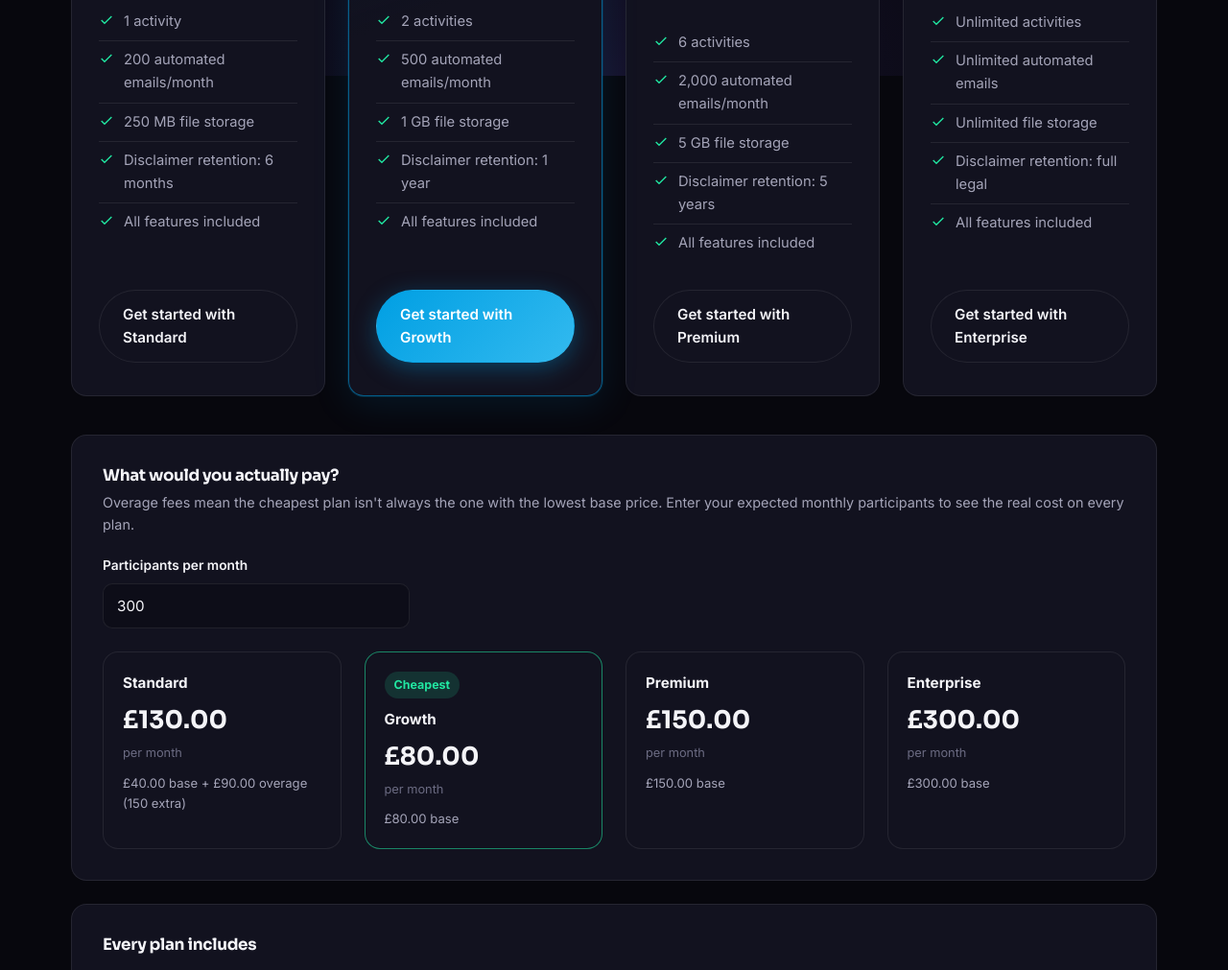
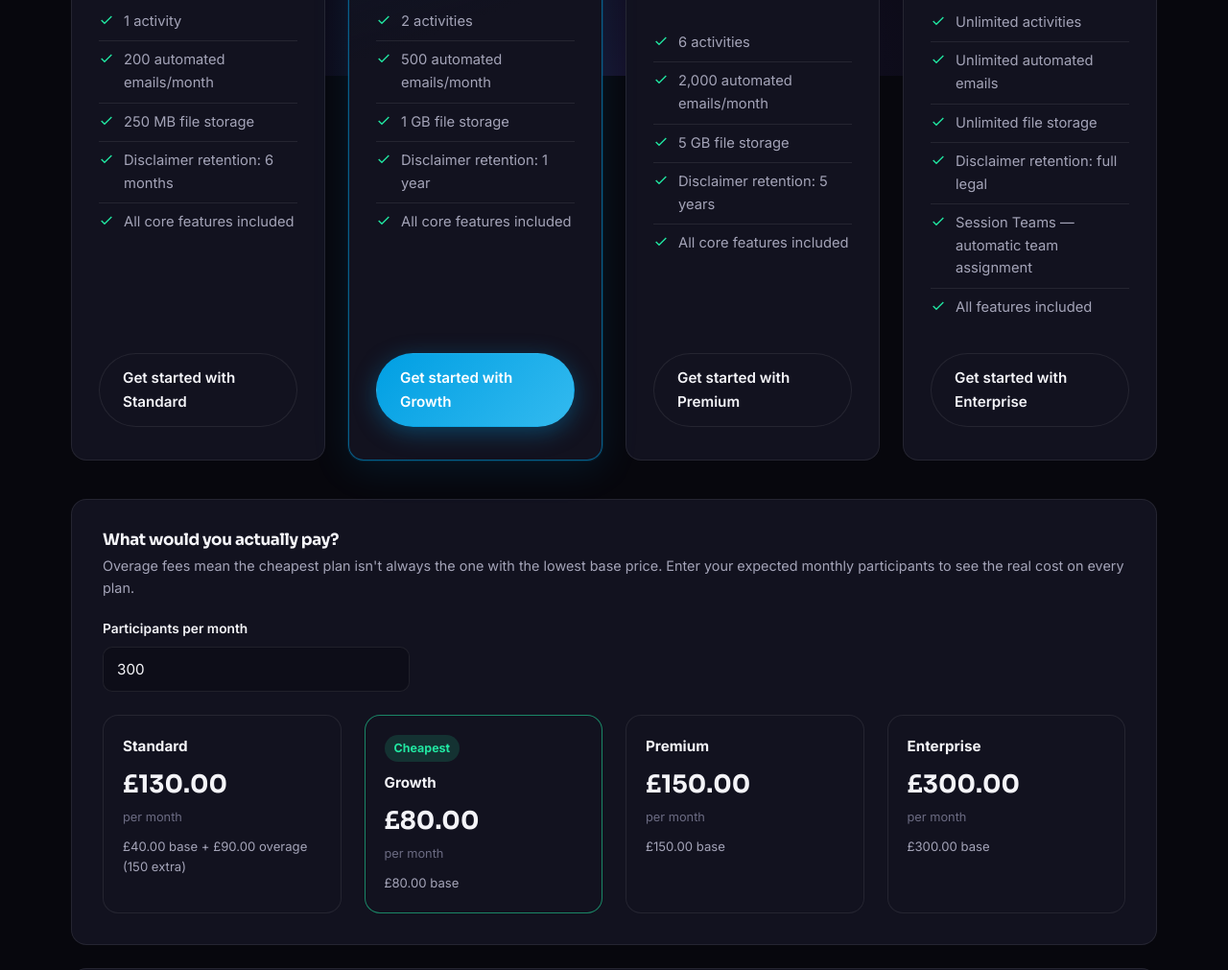
Before and after one commit to PartyBooking/web, a plain HTML site: page pricing.html in a window 1280 px wide. Shown: the part 721-1732 px from the top of the page at 96% size. Drawn offline with Linux system fonts and the light colour scheme.

Commit message:
Name Session Teams on the Enterprise card
It's the only feature genuinely gated by plan, so it belongs on the card
that sells it. The other three tiers said "All features included" while
Session Teams was Enterprise-only — now "All core features included".

```diff
--- a/pricing.html
+++ b/pricing.html
@@ -59,7 +59,7 @@
             <li><svg width="16" height="16" viewBox="0 0 24 24" fill="none" stroke="currentColor" stroke-width="2"><polyline points="20 6 9 17 4 12"/></svg> 200 automated emails/month</li>
             <li><svg width="16" height="16" viewBox="0 0 24 24" fill="none" stroke="currentColor" stroke-width="2"><polyline points="20 6 9 17 4 12"/></svg> 250 MB file storage</li>
             <li><svg width="16" height="16" viewBox="0 0 24 24" fill="none" stroke="currentColor" stroke-width="2"><polyline points="20 6 9 17 4 12"/></svg> Disclaimer retention: 6 months</li>
-            <li><svg width="16" height="16" viewBox="0 0 24 24" fill="none" stroke="currentColor" stroke-width="2"><polyline points="20 6 9 17 4 12"/></svg> All features included</li>
+            <li><svg width="16" height="16" viewBox="0 0 24 24" fill="none" stroke="currentColor" stroke-width="2"><polyline points="20 6 9 17 4 12"/></svg> All core features included</li>
           </ul>
           <a href="https://app.targetbooker.com/onboarding?plan=standard" class="btn btn-secondary btn-block">Get started with Standard</a>
         </div>
@@ -75,7 +75,7 @@
             <li><svg width="16" height="16" viewBox="0 0 24 24" fill="none" stroke="currentColor" stroke-width="2"><polyline points="20 6 9 17 4 12"/></svg> 500 automated emails/month</li>
             <li><svg width="16" height="16" viewBox="0 0 24 24" fill="none" stroke="currentColor" stroke-width="2"><polyline points="20 6 9 17 4 12"/></svg> 1 GB file storage</li>
             <li><svg width="16" height="16" viewBox="0 0 24 24" fill="none" stroke="currentColor" stroke-width="2"><polyline points="20 6 9 17 4 12"/></svg> Disclaimer retention: 1 year</li>
-            <li><svg width="16" height="16" viewBox="0 0 24 24" fill="none" stroke="currentColor" stroke-width="2"><polyline points="20 6 9 17 4 12"/></svg> All features included</li>
+            <li><svg width="16" height="16" viewBox="0 0 24 24" fill="none" stroke="currentColor" stroke-width="2"><polyline points="20 6 9 17 4 12"/></svg> All core features included</li>
           </ul>
           <a href="https://app.targetbooker.com/onboarding?plan=growth" class="btn btn-primary btn-block">Get started with Growth</a>
         </div>
@@ -90,7 +90,7 @@
             <li><svg width="16" height="16" viewBox="0 0 24 24" fill="none" stroke="currentColor" stroke-width="2"><polyline points="20 6 9 17 4 12"/></svg> 2,000 automated emails/month</li>
             <li><svg width="16" height="16" viewBox="0 0 24 24" fill="none" stroke="currentColor" stroke-width="2"><polyline points="20 6 9 17 4 12"/></svg> 5 GB file storage</li>
             <li><svg width="16" height="16" viewBox="0 0 24 24" fill="none" stroke="currentColor" stroke-width="2"><polyline points="20 6 9 17 4 12"/></svg> Disclaimer retention: 5 years</li>
-            <li><svg width="16" height="16" viewBox="0 0 24 24" fill="none" stroke="currentColor" stroke-width="2"><polyline points="20 6 9 17 4 12"/></svg> All features included</li>
+            <li><svg width="16" height="16" viewBox="0 0 24 24" fill="none" stroke="currentColor" stroke-width="2"><polyline points="20 6 9 17 4 12"/></svg> All core features included</li>
           </ul>
           <a href="https://app.targetbooker.com/onboarding?plan=premium" class="btn btn-secondary btn-block">Get started with Premium</a>
         </div>
@@ -105,6 +105,7 @@
             <li><svg width="16" height="16" viewBox="0 0 24 24" fill="none" stroke="currentColor" stroke-width="2"><polyline points="20 6 9 17 4 12"/></svg> Unlimited automated emails</li>
             <li><svg width="16" height="16" viewBox="0 0 24 24" fill="none" stroke="currentColor" stroke-width="2"><polyline points="20 6 9 17 4 12"/></svg> Unlimited file storage</li>
             <li><svg width="16" height="16" viewBox="0 0 24 24" fill="none" stroke="currentColor" stroke-width="2"><polyline points="20 6 9 17 4 12"/></svg> Disclaimer retention: full legal</li>
+            <li><svg width="16" height="16" viewBox="0 0 24 24" fill="none" stroke="currentColor" stroke-width="2"><polyline points="20 6 9 17 4 12"/></svg> Session Teams — automatic team assignment</li>
             <li><svg width="16" height="16" viewBox="0 0 24 24" fill="none" stroke="currentColor" stroke-width="2"><polyline points="20 6 9 17 4 12"/></svg> All features included</li>
           </ul>
           <a href="https://app.targetbooker.com/onboarding?plan=enterprise" class="btn btn-secondary btn-block">Get started with Enterprise</a>
```
